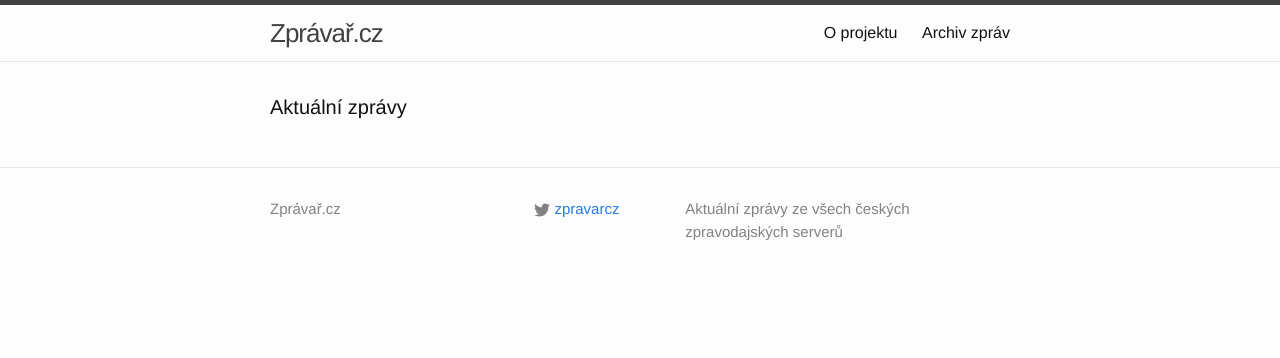
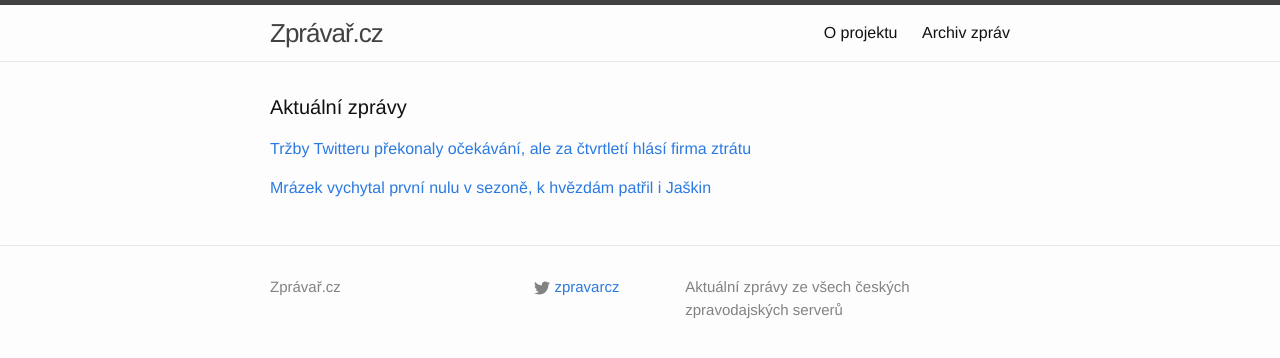
Before and after one commit to adliska/zpravar, a Jekyll site: the page built from index.html, in a window 1280 px wide. Shown: the top 358 px of the page. Built offline with Jekyll 4.4.1, drawn with Linux system fonts in a browser that asks for light colours.

Commit message:
zpravar news update

```diff
--- a/index.html
+++ b/index.html
@@ -5,4 +5,19 @@
 <div class="home">
     <h1 class="page-heading">Aktuální zprávy</h1>
 
-</div>
+<p><a href="javascript:;" onclick="toggle_visibility('zpravy0')">Tržby Twitteru překonaly očekávání, ale za čtvrtletí hlásí firma ztrátu</a></p>
+<div id="zpravy0" style="display:none">
+<ul>
+<li><a href=http://byznys.ihned.cz/c1-63494370-trzby-twitteru-prekonaly-ocekavani-ale-za-ctvrtleti-hlasi-firma-ztratu>Tržby Twitteru překonaly očekávání, ale za čtvrtletí hlásí firma ztrátu - byznys.ihned.cz</a></li>
+<li><a href=http://byznys.ihned.cz/c1-63494370-prijmy-twitteru-prekonaly-ocekavani-firma-ale-zustavai-nadale-ztrate>Příjmy Twitteru překonaly očekávání, firma ale zůstávái nadále ztrátě - byznys.ihned.cz</a></li>
+<li><a href=http://www.financninoviny.cz/zpravodajstvi/zpravy/prijmy-twitteru-prekonaly-ocekavani-firma-ale-zustala-ve-ztrate/1178037>Příjmy Twitteru překonaly očekávání, firma ale zůstala ve ztrátě - www.financninoviny.cz</a></li>
+<li><a href=http://zpravy.aktualne.cz/ekonomika/prijmy-twitteru-prekonaly-ocekavani-ale-zustal-ve-ztrate/r~49058f96ad8911e49fc3002590604f2e/>Příjmy Twitteru překonaly očekávání, ale zůstal ve ztrátě - zpravy.aktualne.cz</a></li>
+</ul>
+</div><p><a href="javascript:;" onclick="toggle_visibility('zpravy1')">Mrázek vychytal první nulu v sezoně, k hvězdám patřil i Jaškin</a></p>
+<div id="zpravy1" style="display:none">
+<ul>
+<li><a href=http://www.sportovninoviny.cz/zpravy/mrazek-vychytal-prvni-nulu-v-sezone-k-hvezdam-patril-i-jaskin/1178059>Mrázek vychytal první nulu v sezoně, k hvězdám patřil i Jaškin - www.sportovninoviny.cz</a></li>
+<li><a href=http://sport.aktualne.cz/mrazek-vychytal-nulu-jaskin-golem-rozhodl-zapas/r~b31542daadc211e4a7d8002590604f2e/>Mrázek vychytal první nulu v sezoně, Jaškin rozhodl zápas - sport.aktualne.cz</a></li>
+<li><a href=http://hokej.idnes.cz/hokej-nhl-zpravodajstvi-081-/nhl.aspx?c=A150206_064058_nhl_rou>Brankář Mrázek vychytal první nulu v sezoně, v NHL zazářil i Jaškin - hokej.idnes.cz</a></li>
+</ul>
+</div></div>
```
